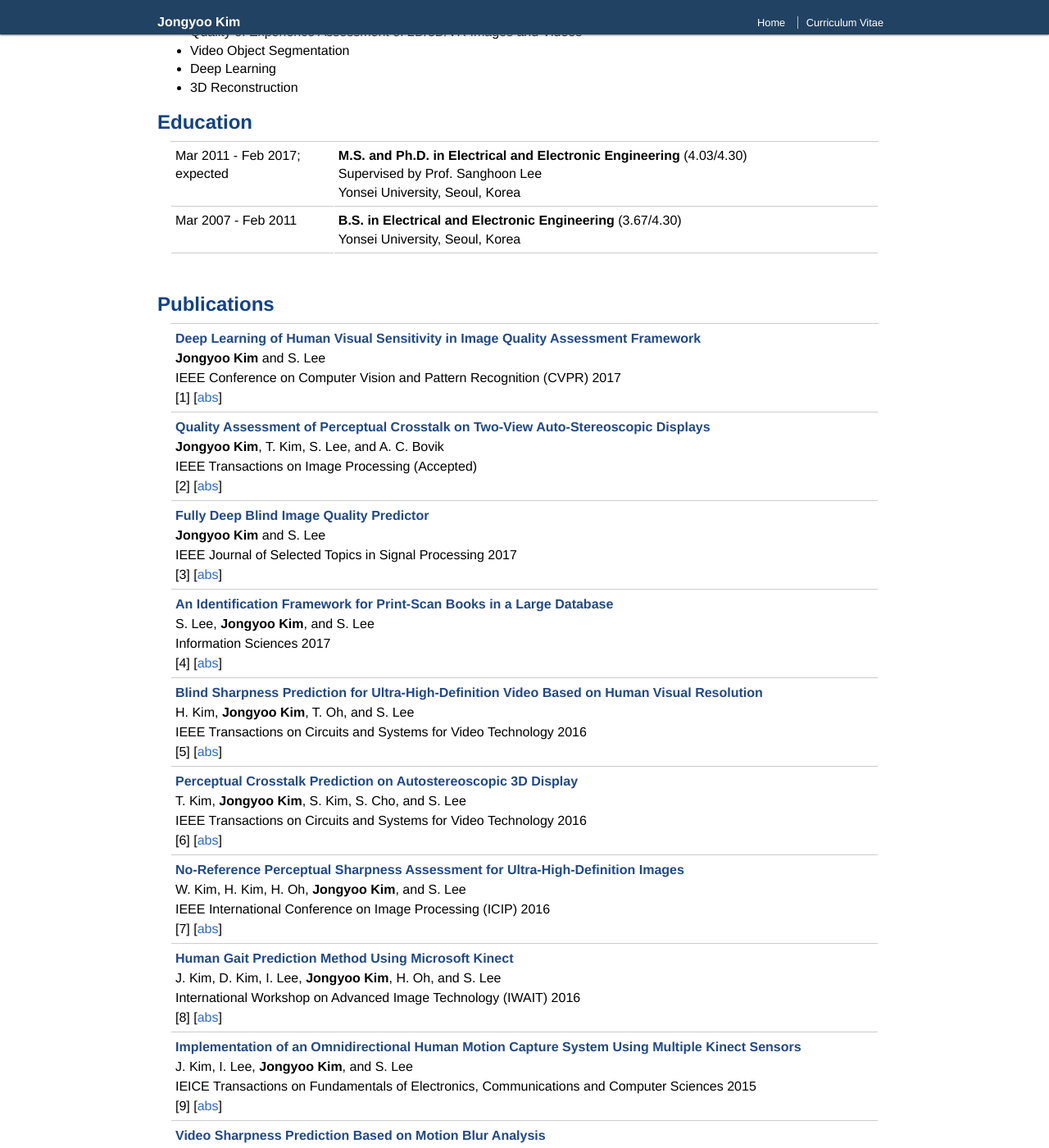
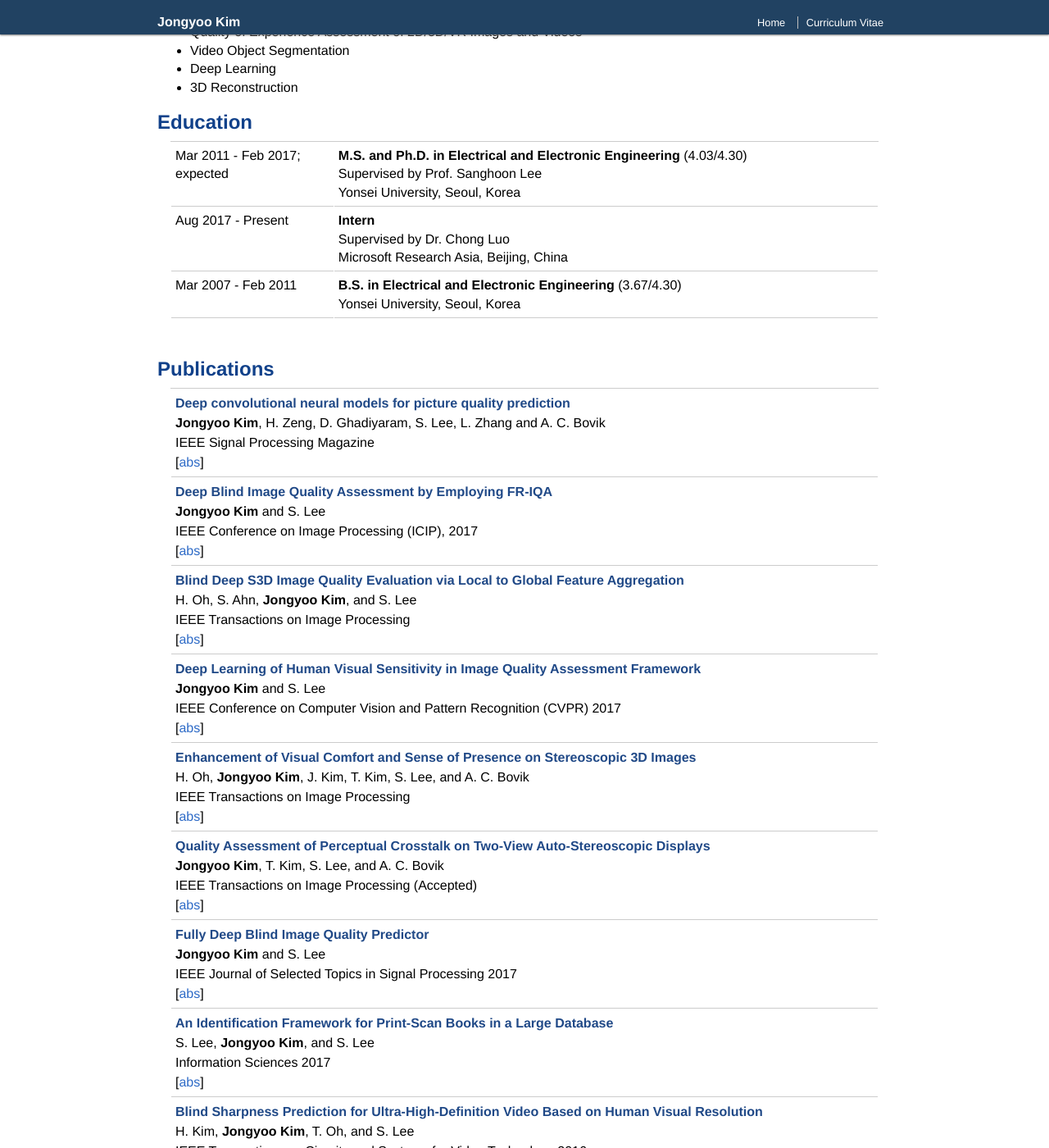
Before and after one commit to jongyookim/jykim.github.io, a Jekyll site: the page built from index.md, in a window 1280 px wide and 1400 px high, scrolled down 373 px. Shown: the whole window at 82% size. Built offline with Jekyll 4.4.1, drawn with Linux system fonts in a browser that asks for light colours; some of the changed text lies outside the part shown.

Commit message:
temp commit

```diff
--- a/index.md
+++ b/index.md
@@ -60,6 +62,15 @@
     </td>
   </tr>
   <tr>
+    <th>Aug 2017 - Present</th>
+    <td>
+        <strong>Intern</strong><br>
+        Supervised by Dr. Chong Luo
+        <br>
+      Microsoft Research Asia, Beijing, China
+    </td>
+  </tr>
+  <tr>
     <th>Mar 2007 - Feb 2011</th>
     <td>
         <strong>B.S. in Electrical and Electronic Engineering</strong> (3.67/4.30)
@@ -78,10 +89,60 @@
 <tr>
 <!--<th><img src="images/publications/kim_deep_2017.png"/></th>-->
 <td>
+    <span class="blue_2"><strong>Deep convolutional neural models for picture quality prediction</strong></span><br>
+    <strong>Jongyoo Kim</strong>, H. Zeng, D. Ghadiyaram, S. Lee, L. Zhang and A. C. Bovik<br>
+    IEEE Signal Processing Magazine<br>
+[<a href='javascript: none'
+    onclick='toggle("abs_kim_deep_spm_2017")'>abs</a>]<br>
+
+<div id="abs_kim_deep_spm_2017" style="text-align: justify; display: none" markdown="1">
+...
+</div>
+
+</td>
+</tr>
+
+
+<tr>
+<!--<th><img src="images/publications/kim_deep_2017.png"/></th>-->
+<td>
+    <span class="blue_2"><strong>Deep Blind Image Quality Assessment by Employing FR-IQA</strong></span><br>
+    <strong>Jongyoo Kim</strong> and S. Lee<br>
+    IEEE Conference on Image Processing (ICIP), 2017<br>
+[<a href='javascript: none'
+    onclick='toggle("abs_kim_deep_icip_2017")'>abs</a>]<br>
+
+<div id="abs_kim_deep_icip_2017" style="text-align: justify; display: none" markdown="1">
+...
+</div>
+
+</td>
+</tr>
+
+
+<tr>
+<!--<th><img src="images/publications/kim_deep_2017.png"/></th>-->
+<td>
+    <span class="blue_2"><strong>Blind Deep S3D Image Quality Evaluation via Local to Global Feature Aggregation</strong></span><br>
+    H. Oh, S. Ahn, <strong>Jongyoo Kim</strong>, and S. Lee<br>
+    IEEE Transactions on Image Processing<br>
+[<a href='javascript: none'
+    onclick='toggle("abs_oh_blind_2017")'>abs</a>]<br>
+
+<div id="abs_oh_blind_2017" style="text-align: justify; display: none" markdown="1">
+...
+</div>
+
+</td>
+</tr>
+
+
+<tr>
+<!--<th><img src="images/publications/kim_deep_2017.png"/></th>-->
+<td>
     <span class="blue_2"><strong>Deep Learning of Human Visual Sensitivity in Image Quality Assessment Framework</strong></span><br>
     <strong>Jongyoo Kim</strong> and S. Lee<br>
     IEEE Conference on Computer Vision and Pattern Recognition (CVPR) 2017<br>
-    [1]
 [<a href='javascript: none'
     onclick='toggle("abs_kim_deep_2017")'>abs</a>]<br>
 
@@ -94,12 +155,28 @@
 
 
 <tr>
+<!--<th><img src="images/publications/kim_deep_2017.png"/></th>-->
+<td>
+    <span class="blue_2"><strong>Enhancement of Visual Comfort and Sense of Presence on Stereoscopic 3D Images</strong></span><br>
+    H. Oh, <strong>Jongyoo Kim</strong>, J. Kim, T. Kim, S. Lee, and A. C. Bovik<br>
+    IEEE Transactions on Image Processing<br>
+[<a href='javascript: none'
+    onclick='toggle("abs_oh_enhancement_2017")'>abs</a>]<br>
+
+<div id="abs_oh_enhancement_2017" style="text-align: justify; display: none" markdown="1">
+...
+</div>
+
+</td>
+</tr>
+
+
+<tr>
 <!--<th><img src="images/publications/kim_quality_2017.png"/></th>-->
 <td>
     <span class="blue_2"><strong>Quality Assessment of Perceptual Crosstalk on Two-View Auto-Stereoscopic Displays</strong></span><br>
     <strong>Jongyoo Kim</strong>, T. Kim, S. Lee, and A. C. Bovik<br>
     IEEE Transactions on Image Processing (Accepted)<br>
-    [2]
 [<a href='javascript: none'
     onclick='toggle("abs_kim_quality_2017")'>abs</a>]<br>
 
@@ -117,7 +194,6 @@
     <span class="blue_2"><strong>Fully Deep Blind Image Quality Predictor</strong></span><br>
     <strong>Jongyoo Kim</strong> and S. Lee<br>
     IEEE Journal of Selected Topics in Signal Processing 2017<br>
-    [3]
 <!--[<a href='javascript: none'
     onclick='toggle("abs_kim_fully_2016")'>abs</a>]<br>-->
 [<a href='javascript: none'
@@ -137,7 +213,6 @@
     <span class="blue_2"><strong>An Identification Framework for Print-Scan Books in a Large Database</strong></span><br>
     S. Lee, <strong>Jongyoo Kim</strong>, and S. Lee<br>
     Information Sciences 2017<br>
-    [4]
 [<a href='javascript: none'
     onclick='toggle("abs_lee_identification_2017")'>abs</a>]<br>
 
@@ -155,7 +230,6 @@
     <span class="blue_2"><strong>Blind Sharpness Prediction for Ultra-High-Definition Video Based on Human Visual Resolution</strong></span><br>
     H. Kim, <strong>Jongyoo Kim</strong>, T. Oh, and S. Lee<br>
     IEEE Transactions on Circuits and Systems for Video Technology 2016<br>
-    [5]
 [<a href='javascript: none'
     onclick='toggle("abs_kim_blind_2016-1")'>abs</a>]<br>
 
@@ -173,7 +247,6 @@
     <span class="blue_2"><strong>Perceptual Crosstalk Prediction on Autostereoscopic 3D Display</strong></span><br>
     T. Kim, <strong>Jongyoo Kim</strong>, S. Kim, S. Cho, and S. Lee<br>
     IEEE Transactions on Circuits and Systems for Video Technology 2016<br>
-    [6]
 [<a href='javascript: none'
     onclick='toggle("abs_kim_perceptual_2016")'>abs</a>]<br>
 
@@ -191,7 +264,6 @@
     <span class="blue_2"><strong>No-Reference Perceptual Sharpness Assessment for Ultra-High-Definition Images</strong></span><br>
     W. Kim, H. Kim, H. Oh, <strong>Jongyoo Kim</strong>, and S. Lee<br>
     IEEE International Conference on Image Processing (ICIP) 2016<br>
-    [7]
 [<a href='javascript: none'
     onclick='toggle("abs_kim_no-reference_2016")'>abs</a>]<br>
 
@@ -209,7 +281,6 @@
     <span class="blue_2"><strong>Human Gait Prediction Method Using Microsoft Kinect</strong></span><br>
     J. Kim, D. Kim, I. Lee, <strong>Jongyoo Kim</strong>, H. Oh, and S. Lee<br>
     International Workshop on Advanced Image Technology (IWAIT) 2016<br>
-    [8]
 [<a href='javascript: none'
     onclick='toggle("abs_kim_human_2016")'>abs</a>]<br>
 
@@ -228,7 +299,6 @@
     <span class="blue_2"><strong>Implementation of an Omnidirectional Human Motion Capture System Using Multiple Kinect Sensors</strong></span><br>
     J. Kim, I. Lee, <strong>Jongyoo Kim</strong>, and S. Lee<br>
     IEICE Transactions on Fundamentals of Electronics, Communications and Computer Sciences 2015<br>
-    [9]
 [<a href='javascript: none'
     onclick='toggle("abs_kim_implementation_2015")'>abs</a>]<br>
 
```
Also changed, not shown: other parts of index.md (+2 -5 lines), 1 other file.
